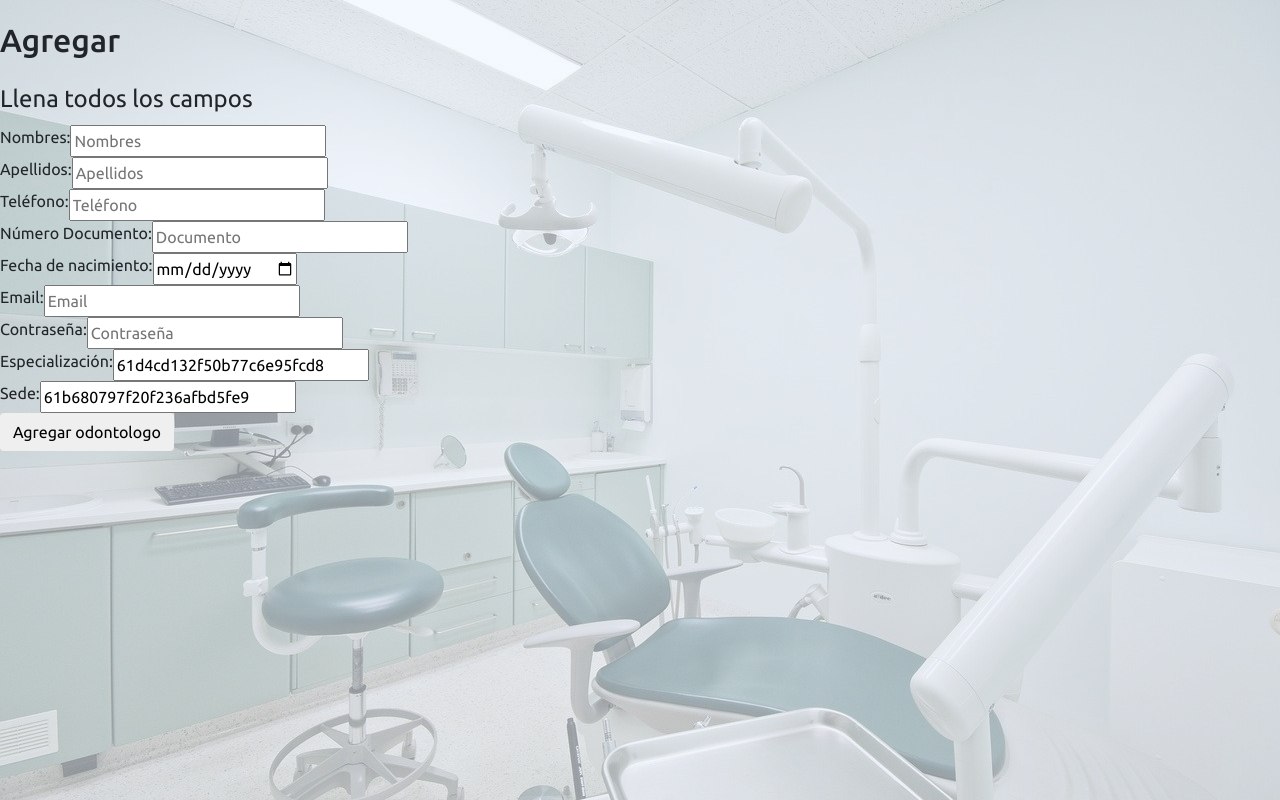
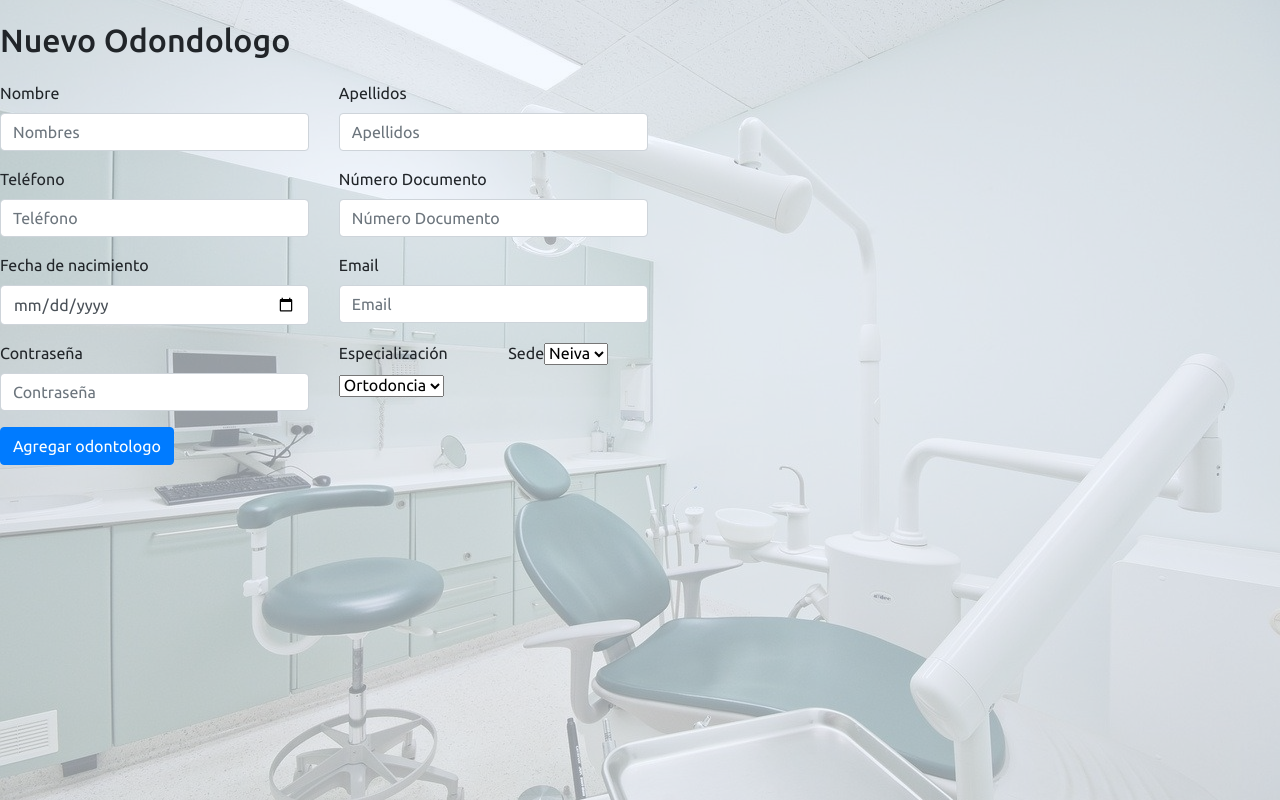
Before and after one commit to ZohanJS/Front-Gestor-Citas, a React (Create React App) app: page /odontologos/nuevo in a window 1280 px wide. Built offline with nearby package versions, Linux system fonts and the light colour scheme.

Commit message:
se añadieron los primeros estilos de los formularios

```diff
--- a/src/componentes/odontologos/EditarOdontologo.js
+++ b/src/componentes/odontologos/EditarOdontologo.js
@@ -7,8 +7,8 @@ function EditarOdontologo({}){
     const { editarOdontologo, handleChange, validarOdontologo, odontologo } = useEditarOdontologoController(state.odontologo)
 
     return (
-      <div className="editar-odontolog">
-        <h1>Editar </h1>
+      <div className="">
+        <h1>Editar Odondologo </h1>
         <OdontologoForm
           handleSubmit={editarOdontologo}
           handleChange={handleChange}
--- a/src/componentes/odontologos/NuevoOdontologo.js
+++ b/src/componentes/odontologos/NuevoOdontologo.js
@@ -6,8 +6,8 @@ function NuevoOdontologo(){
   const { agregarOdontologo, handleChange, validarOdontologo, odontologo } = useNuevoOdontologoController()
 
   return (
-    <div>
-      <h1>Agregar </h1>
+    <div >
+      <h1>Nuevo Odondologo </h1>
       <OdontologoForm
         handleSubmit={agregarOdontologo}
         handleChange={handleChange}
--- a/src/componentes/odontologos/OdontologoForm.js
+++ b/src/componentes/odontologos/OdontologoForm.js
@@ -1,51 +1,213 @@
 import React from 'react';
+import { Form, Input , Row, Button, Label, FormGroup, Col} from 'reactstrap';
+
 
 export function OdontologoForm({ handleSubmit, handleChange, validarOdontologo, odontologo, buttonText }){
   return (
-    <form onSubmit={handleSubmit}>
-      <legend>Llena todos los campos</legend>
-      <div className="input-group">
-        <label>Nombres:</label>
-        <input value={odontologo.nombre} type="text" placeholder="Nombres" name="nombre" onChange={handleChange} />
-      </div>
-      {/*<select>
-        {sedes.map(sede => <option value={sede.id}>{sede.nombre}</option>)}
-      </select>*/}
-      <div className="input-group">
-        <label>Apellidos:</label>
-        <input value={odontologo.apellidos} type="text" placeholder="Apellidos" name="apellidos" onChange={handleChange} />
-      </div>
-      <div className="input-group">
-        <label>Teléfono:</label>
-        <input value={odontologo.telefono} type="text" placeholder="Teléfono" name="telefono" onChange={handleChange} />
-      </div>
-      <div className="input-group">
-        <label>Número Documento:</label>
-        <input value={odontologo.documento} type="text" placeholder="Documento" name="documento" onChange={handleChange} />
-      </div>
-      <div className="input-group">
-        <label>Fecha de nacimiento:</label>
-        <input value={odontologo.fechaNacimiento} type="date" placeholder="Fecha de nacimiento" name="fechaNacimiento" onChange={handleChange} />
-      </div>
-      <div className="input-group">
-        <label>Email:</label>
-        <input value={odontologo.email} type="email" placeholder="Email" name="email" onChange={handleChange} />
-      </div>
-      <div className="input-group">
-        <label>Contraseña:</label>
-        <input value={odontologo.password} type="password" placeholder="Contraseña" name="password" onChange={handleChange} />
-      </div>
-      <div className="input-group">
-        <label>Especialización:</label>
-        <input value={odontologo.idEspecializacion} type="text" placeholder="id especialización" name="idEspecializacion" />
-      </div>
-      <div className="input-group">
-        <label>Sede:</label>
-        <input value={odontologo.idSede} type="text" placeholder="id sede" name="idSede" />
-      </div>
-      <div className="enviar">
-        <button className="btn btn-azul" disabled={validarOdontologo}>{buttonText}</button>
-      </div>
-    </form>
+    <div >
+      <Form onSubmit={handleSubmit}>
+      <Row form>
+        <Col md={6}>
+          <FormGroup>
+            <Label for="nombre">
+              Nombre
+            </Label>
+            <Input
+              id="nombre"
+              name="nombre"
+              placeholder="Nombres"
+              type="text"
+              value={odontologo.nombre}
+              onChange={handleChange}
+            />
+          </FormGroup>
+        </Col>
+        <Col md={6}>
+          <FormGroup>
+            <Label for="apellidos">
+              Apellidos
+            </Label>
+            <Input
+              id="apellidos"
+              name="apellidos"
+              placeholder="Apellidos"
+              type="text"
+              value={odontologo.apellidos}
+              onChange={handleChange}
+            />
+          </FormGroup>
+        </Col>
+      </Row>
+      <Row form>
+        <Col md={6}>
+          <FormGroup>
+            <Label for="telefono">
+              Teléfono
+            </Label>
+            <Input
+              id="telefono"
+              name="telefono"
+              placeholder="Teléfono"
+              value={ odontologo.telefono }
+              type="number"
+              onChange={handleChange}
+            />
+          </FormGroup>
+        </Col>
+        <Col md={6}>
+          <FormGroup>
+            <Label for="documento">
+              Número Documento
+            </Label>
+            <Input
+              id="documento"
+              name="documento"
+              placeholder="Número Documento"
+              type="number"
+              value={odontologo.documento}
+              onChange={handleChange}
+            />
+          </FormGroup>
+        </Col>
+      </Row>
+      <Row form>
+        <Col md={6}>
+          <FormGroup>
+            <Label for="fechaNacimiento">
+              Fecha de nacimiento
+            </Label>
+            <Input
+              id="fechaNacimiento"
+              name="fechaNacimiento"
+              placeholder="Fecha de nacimiento"
+              type="date"
+              value={odontologo.fechaNacimiento}
+              onChange={handleChange}
+            />
+          </FormGroup>
+        </Col>
+        <Col md={6}>
+          <FormGroup>
+            <Label for="email">
+              Email
+            </Label>
+            <Input
+              id="email"
+              name="email"
+              placeholder="Email"
+              value={ odontologo.email }
+              type="email"
+              onChange={handleChange}
+            />
+          </FormGroup>
+        </Col>
+      </Row>
+
+      <Row form>
+        <Col md={6}>
+          <FormGroup>
+            <Label for="fechaNacimiento">
+              Contraseña
+            </Label>
+            <Input
+              id="password"
+              name="password"
+              placeholder="Contraseña"
+              type="password"
+              value={odontologo.password}
+              onChange={handleChange}
+            />
+          </FormGroup>
+        </Col>
+        <Col md={3}>
+        <FormGroup >
+          <Label for="idEspecializacion">
+          Especialización
+          </Label>
+          <Input
+            id="idEspecializacion"
+            name="idEspecializacion"
+            type="select"
+          >
+            <option value={odontologo.idEspecializacion}>Ortodoncia </option>
+
+          </Input>
+        </FormGroup>
+        </Col>
+        <Col md={3}>
+        <FormGroup >
+          <Label for="idSede">
+            Sede
+          </Label>
+          <Input
+            id="idSede"
+            name="idSede"
+            type="select"
+          >
+            <option value={odontologo.idSede}>Neiva </option>
+
+          </Input>
+        </FormGroup>
+        </Col>
+      </Row>
+
+
+      <Button
+        color="primary"
+      >
+        {buttonText}
+      </Button>
+    </Form>
+  </div>
+
   )
 }
+///
+///<form onSubmit={handleSubmit}>
+///<legend>Datos basicos</legend>
+///
+///<div className="input-group">
+///  <label>Nombres:</label>
+///  <input value={odontologo.nombre} type="text" placeholder="Nombres" name="nombre" onChange={handleChange} />
+///</div>
+///{/*<select>
+///  {sedes.map(sede => <option value={sede.id}>{sede.nombre}</option>)}
+///</select>*/}
+///<div className="input-group">
+///  <label>Apellidos:</label>
+///  <input value={odontologo.apellidos} type="text" placeholder="Apellidos" name="apellidos" onChange={handleChange} />
+///</div>
+///<div className="input-group">
+///  <label>Teléfono:</label>
+///  <input value={odontologo.telefono} type="text" placeholder="Teléfono" name="telefono" onChange={handleChange} />
+///</div>
+///<div className="input-group">
+///  <label>Número Documento:</label>
+///  <input value={odontologo.documento} type="text" placeholder="Documento" name="documento" onChange={handleChange} />
+///</div>
+///<div className="input-group">
+///  <label>Fecha de nacimiento:</label>
+///  <input value={odontologo.fechaNacimiento} type="date" placeholder="Fecha de nacimiento" name="fechaNacimiento" onChange={handleChange} />
+///</div>
+///<div className="input-group">
+///  <label>Email:</label>
+///  <input value={odontologo.email} type="email" placeholder="Email" name="email" onChange={handleChange} />
+///</div>
+///<div className="input-group">
+///  <label>Contraseña:</label>
+///  <input value={odontologo.password} type="password" placeholder="Contraseña" name="password" onChange={handleChange} />
+///</div>
+///<div className="input-group">
+///  <label>Especialización:</label>
+///  <input value={odontologo.idEspecializacion} type="text" placeholder="id especialización" name="idEspecializacion" />
+///</div>
+///<div className="input-group">
+///  <label>Sede:</label>
+///  <input value={odontologo.idSede} type="text" placeholder="id sede" name="idSede" />
+///</div>
+///<div className="enviar">
+///  <button className="btn btn-azul" disabled={validarOdontologo}>{buttonText}</button>
+///</div>
+///</form>
+///
+///
--- a/src/componentes/odontologos/tables.css
+++ b/src/componentes/odontologos/tables.css
@@ -161,3 +161,7 @@ tr:hover td{
 .editar-odontolog h1 {
   color: #000;
 }
+
+.width_form{
+  width:80%;
+}
```
